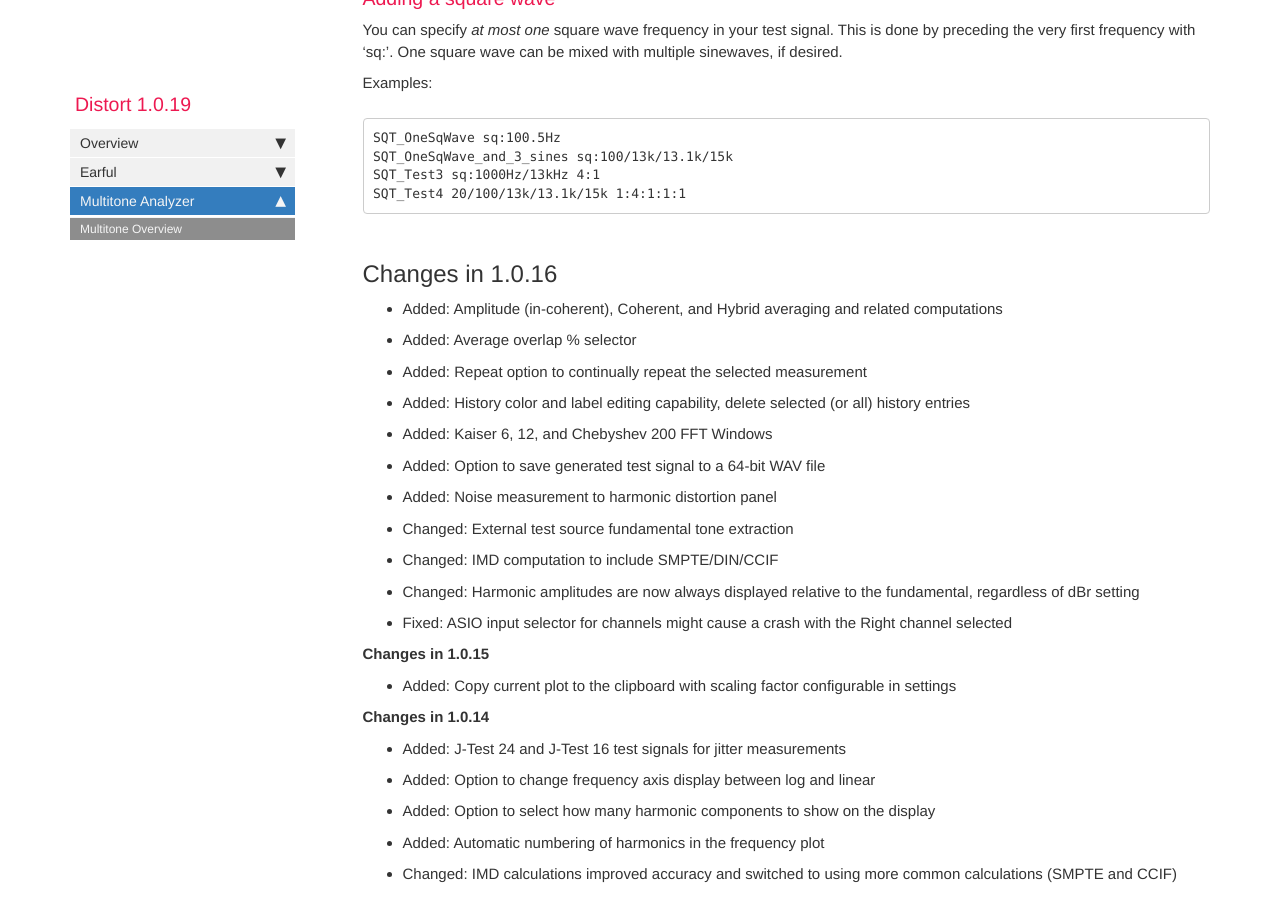
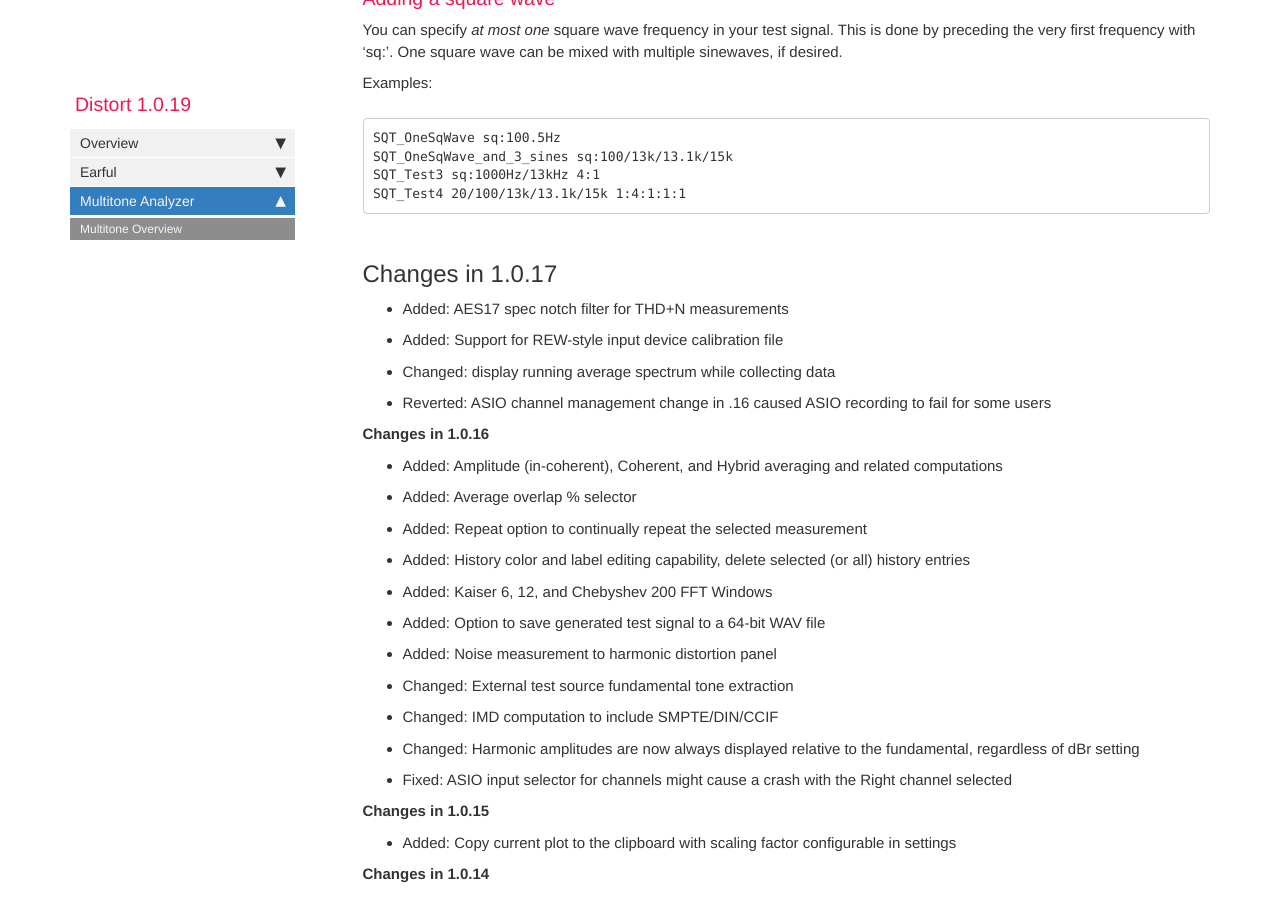
Before and after one commit to pkane2001/Distort, a Jekyll site: the page built from docs/multitone.md, in a window 1280 px wide and 900 px high, scrolled down 6470 px. Built offline with Jekyll 4.4.1, drawn with Linux system fonts in a browser that asks for light colours; nearby versions of some CDN libraries; our own code applies the rules of GitHub Pages for plain Markdown files; comment, search, counter and statistics services are not loaded; some of the changed text lies outside the part shown.

Commit message:
Multitone 1.0.17

````diff
--- a/docs/multitone.md
+++ b/docs/multitone.md
@@ -21,9 +21,9 @@ comments: true
 <br>
 
 ## Download Multitone
-<a href="MultitoneSetup.zip">Download Multitone for 64-bit Windows v1.0.16   <input type="image" id="ma" alt="Multitone" src="images/multitone_logo.png" width="30" align="top" />   </a>
+<a href="MultitoneSetup.zip">Download Multitone for 64-bit Windows v1.0.17   <input type="image" id="ma" alt="Multitone" src="images/multitone_logo.png" width="30" align="top" />   </a>
 
-<input type="hidden" id="version" name="version" value="1.0.16">
+<input type="hidden" id="version" name="version" value="1.0.17">
 
 
 
@@ -146,9 +146,13 @@ SQT_OneSqWave_and_3_sines sq:100/13k/13.1k/15k
 SQT_Test3 sq:1000Hz/13kHz 4:1
 SQT_Test4 20/100/13k/13.1k/15k 1:4:1:1:1
 ```
+## Changes in 1.0.17
+* Added: AES17 spec notch filter for THD+N measurements
+* Added: Support for REW-style input device calibration file
+* Changed: display running average spectrum while collecting data
+* Reverted: ASIO channel management change in .16 caused ASIO recording to fail for some users
 
-
-## Changes in 1.0.16
+**Changes in 1.0.16**
 * Added: Amplitude (in-coherent), Coherent, and Hybrid averaging and related computations
 * Added: Average overlap % selector
 * Added: Repeat option to continually repeat the selected measurement
````
